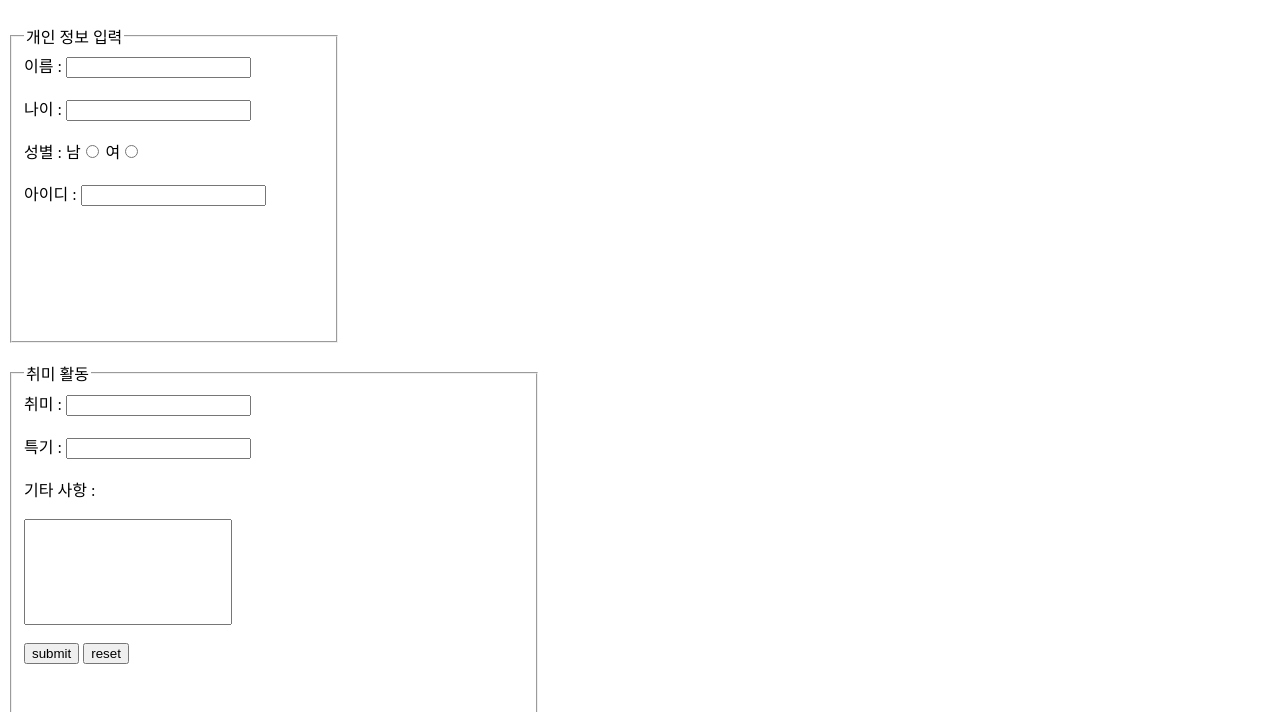
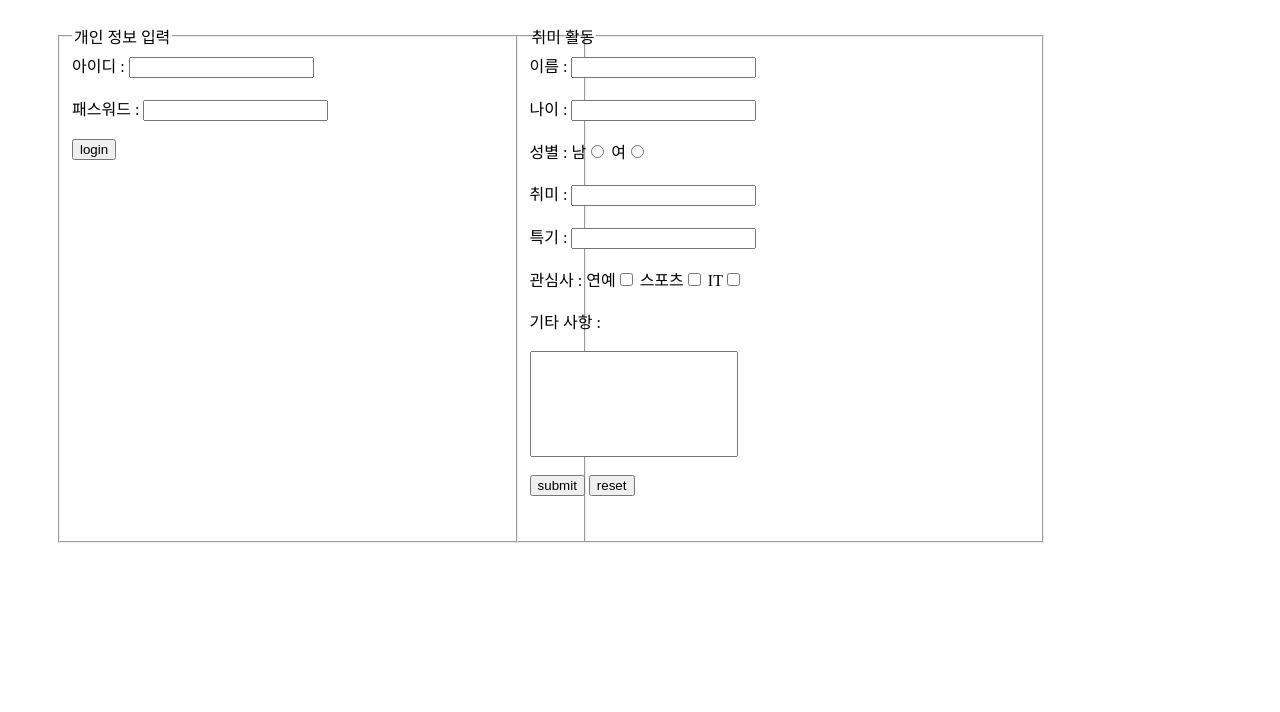
Before and after one commit to nooreong2/first-website, a plain HTML site: page test.html in a window 1280 px wide. Shown: the part 88-800 px from the top of the page. Drawn offline with Linux system fonts and the light colour scheme.

Commit message:
fourth web

```diff
--- a/test.html
+++ b/test.html
@@ -14,29 +14,32 @@
     <h1 style="text-align:center; font-size:40px; color:magenta">이용자 설문 조사</h1>
     <div id="person_info">
     <form action = "#" accept-charset="utf-8" method = "post">
-      <div>
-      <fieldset style = "width:300px; height:300px;">
+      <div style="width:40%; float:left">
+      <fieldset style = "width:500px; height:500px; margin-left:50px;">
         <legend>개인 정보 입력</legend>
-              이름 : <input type="text" name="name"/><br></br>
-              나이 : <input type="text" name="age"/><br></br>
-              성별 : 남<input type = "radio" name = "gender" />
-                     여<input type = "radio" name="gender" /><br><br>
               아이디 : <input type="text" name="id"/><br><br>
+              패스워드 : <input type="password" name="password"/><br><br>
+              <input type="submit" value="login"/>
       </fieldset>
       </div>
-      <br>
-      <div >
+      <div style="width:30%; float:left;">
         <fieldset style = "width:500px; height:500px">
           <legend>취미 활동</legend>
+                이름 : <input type="text" name="name"/><br></br>
+                나이 : <input type="text" name="age"/><br></br>
+                성별 : 남<input type = "radio" name = "gender" />
+                       여<input type = "radio" name="gender" /><br><br>
                 취미 : <input type="text" name="hobby"/><br></br>
                 특기 : <input type="text" name="specialty"/><br></br>
+                관심사 : 연예<input type="checkbox" />
+                        스포츠<input type="checkbox" />
+                         IT<input type="checkbox" /><br><br>
                 기타 사항 :<br><br>
                 <input type="text" name="submit" style="width:200px; height:100px;"><br><br>
                 <input type="submit" value = "submit"/>
                 <input type="reset" value="reset"/><br><br>
         </fieldset>
       </div>
-
     </form>
   </div>
   </body>
```
Also changed, not shown: index.html (+1 -1 lines).
